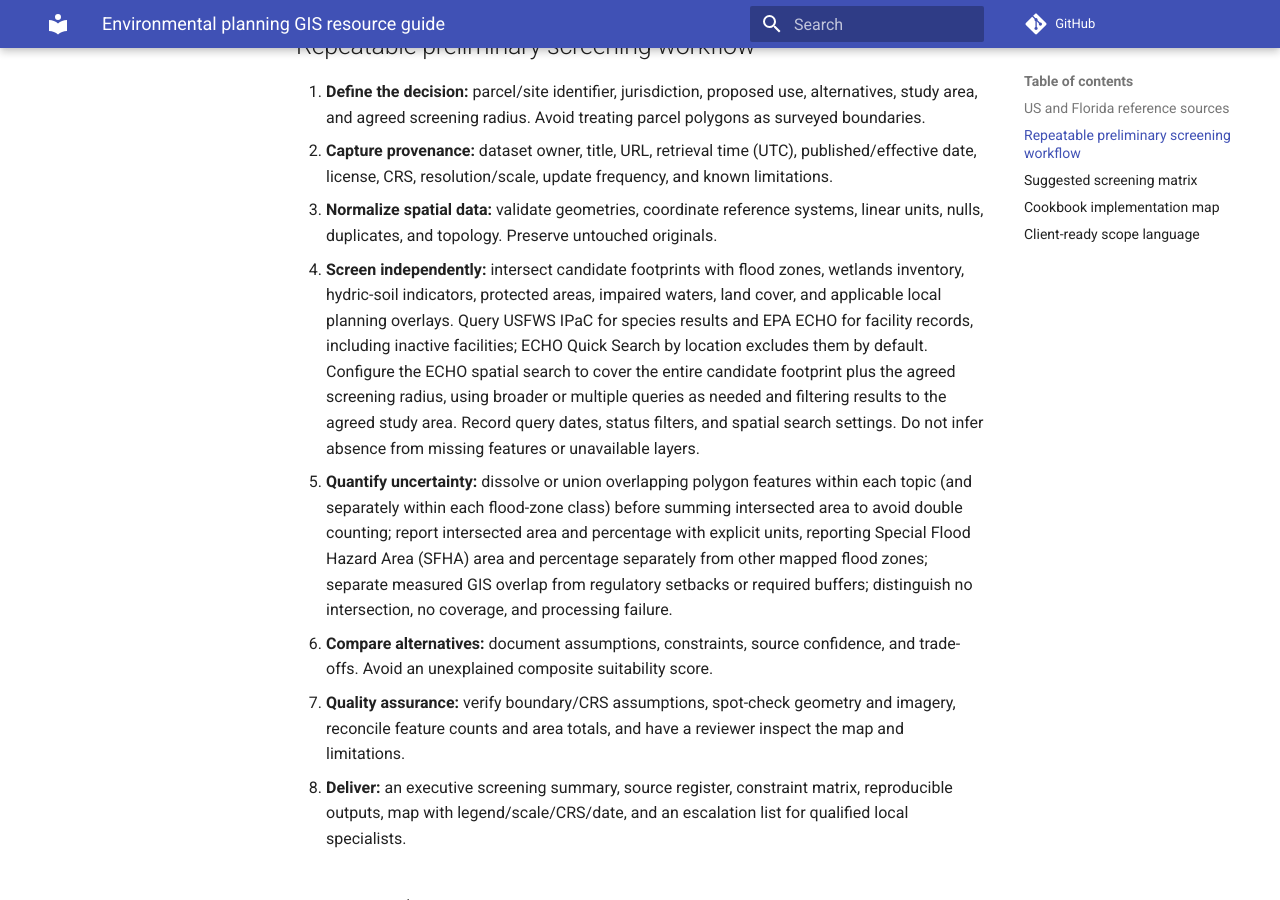
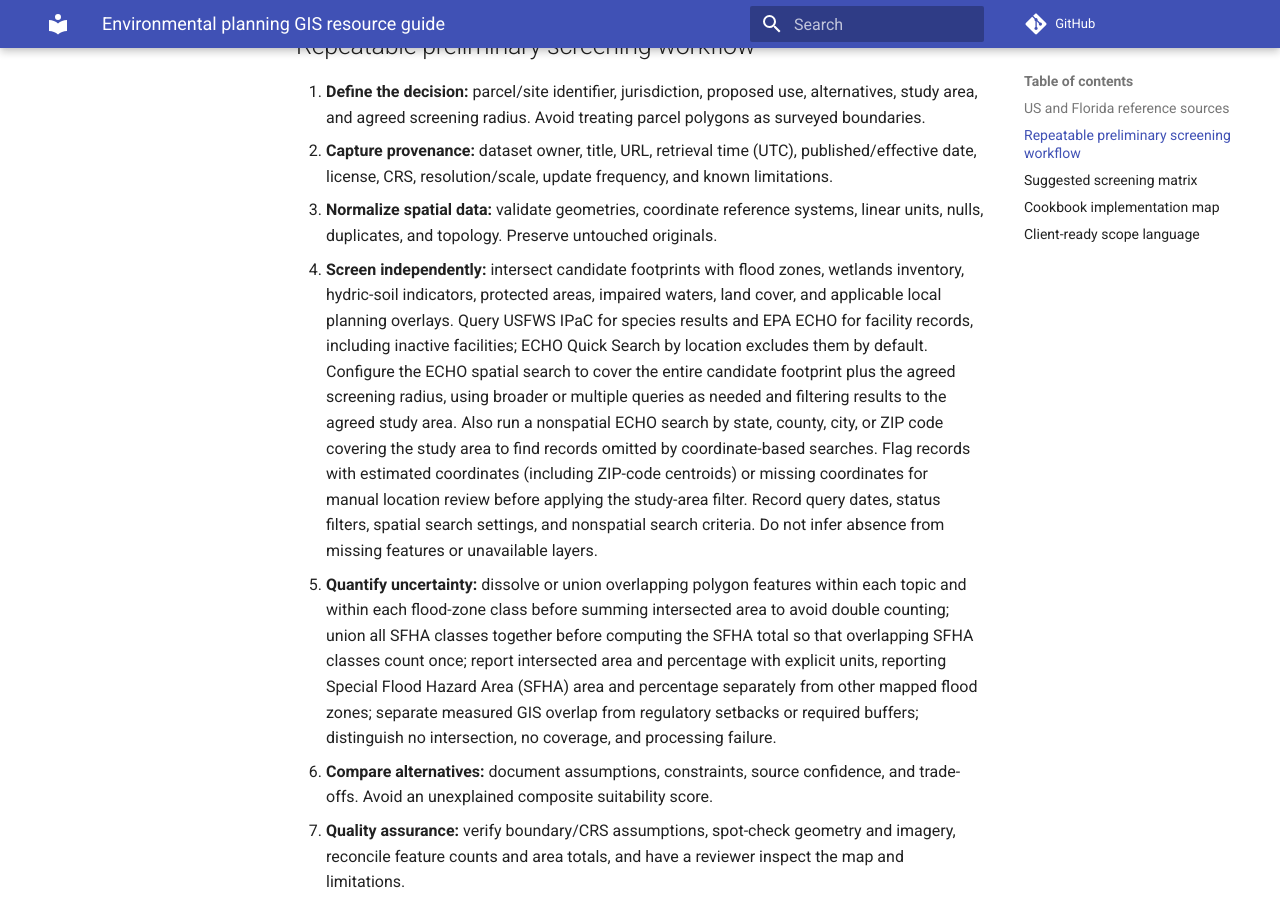
Before and after one commit to ZQM-Computing/geospatial-cookbooks, an MkDocs documentation site: the page built from docs/environmental-planning-resources.md, in a window 1280 px wide and 900 px high, scrolled down 1461 px. Built offline with MkDocs 1.6.1 and Material for MkDocs 9.7.7, drawn with Linux system fonts in a browser that asks for light colours; comment, search, counter and statistics services are not loaded.

Commit message:
docs: add nonspatial ECHO searches and prevent double counting across SFHA classes
<!-- coderabbit-ai-generated:v1 -->

```diff
--- a/docs/environmental-planning-resources.md
+++ b/docs/environmental-planning-resources.md
@@ -29,16 +29,22 @@ External links are discovery starting points, **not live-verified downloads or g
 
 <!-- coderabbit-ai-generated-section:v1:43dcbaac7a6987e46cdf08accfe7cfc643e4047a7ff7ae864f2e4b98b4a52a2a -->
 
+<!-- coderabbit-ai-generated:v1 -->
+
+<!-- coderabbit-ai-generated-section:v1:64873bea762dc40d6e702b1dbb32e982385e9a1106cc1b73567c358734999eaf -->
+
 ## Repeatable preliminary screening workflow
 
 1. **Define the decision:** parcel/site identifier, jurisdiction, proposed use, alternatives, study area, and agreed screening radius. Avoid treating parcel polygons as surveyed boundaries.
 2. **Capture provenance:** dataset owner, title, URL, retrieval time (UTC), published/effective date, license, CRS, resolution/scale, update frequency, and known limitations.
 3. **Normalize spatial data:** validate geometries, coordinate reference systems, linear units, nulls, duplicates, and topology. Preserve untouched originals.
-4. **Screen independently:** intersect candidate footprints with flood zones, wetlands inventory, hydric-soil indicators, protected areas, impaired waters, land cover, and applicable local planning overlays. Query USFWS IPaC for species results and EPA ECHO for facility records, including inactive facilities; ECHO Quick Search by location excludes them by default. Configure the ECHO spatial search to cover the entire candidate footprint plus the agreed screening radius, using broader or multiple queries as needed and filtering results to the agreed study area. Record query dates, status filters, and spatial search settings. Do not infer absence from missing features or unavailable layers.
-5. **Quantify uncertainty:** dissolve or union overlapping polygon features within each topic (and separately within each flood-zone class) before summing intersected area to avoid double counting; report intersected area and percentage with explicit units, reporting Special Flood Hazard Area (SFHA) area and percentage separately from other mapped flood zones; separate measured GIS overlap from regulatory setbacks or required buffers; distinguish no intersection, no coverage, and processing failure.
+4. **Screen independently:** intersect candidate footprints with flood zones, wetlands inventory, hydric-soil indicators, protected areas, impaired waters, land cover, and applicable local planning overlays. Query USFWS IPaC for species results and EPA ECHO for facility records, including inactive facilities; ECHO Quick Search by location excludes them by default. Configure the ECHO spatial search to cover the entire candidate footprint plus the agreed screening radius, using broader or multiple queries as needed and filtering results to the agreed study area. Also run a nonspatial ECHO search by state, county, city, or ZIP code covering the study area to find records omitted by coordinate-based searches. Flag records with estimated coordinates (including ZIP-code centroids) or missing coordinates for manual location review before applying the study-area filter. Record query dates, status filters, spatial search settings, and nonspatial search criteria. Do not infer absence from missing features or unavailable layers.
+5. **Quantify uncertainty:** dissolve or union overlapping polygon features within each topic and within each flood-zone class before summing intersected area to avoid double counting; union all SFHA classes together before computing the SFHA total so that overlapping SFHA classes count once; report intersected area and percentage with explicit units, reporting Special Flood Hazard Area (SFHA) area and percentage separately from other mapped flood zones; separate measured GIS overlap from regulatory setbacks or required buffers; distinguish no intersection, no coverage, and processing failure.
 6. **Compare alternatives:** document assumptions, constraints, source confidence, and trade-offs. Avoid an unexplained composite suitability score.
 7. **Quality assurance:** verify boundary/CRS assumptions, spot-check geometry and imagery, reconcile feature counts and area totals, and have a reviewer inspect the map and limitations.
 8. **Deliver:** an executive screening summary, source register, constraint matrix, reproducible outputs, map with legend/scale/CRS/date, and an escalation list for qualified local specialists.
+
+<!-- /coderabbit-ai-generated:v1 -->
 
 <!-- /coderabbit-ai-generated:v1 -->
 
```
